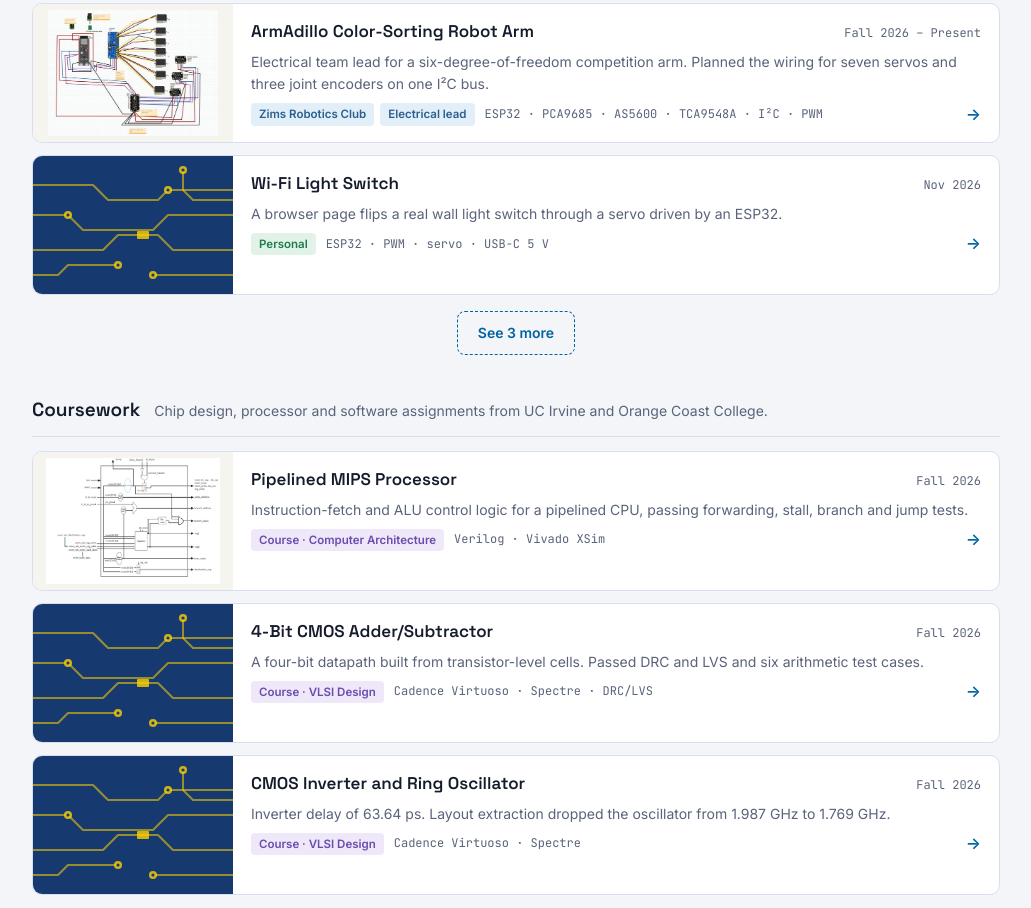
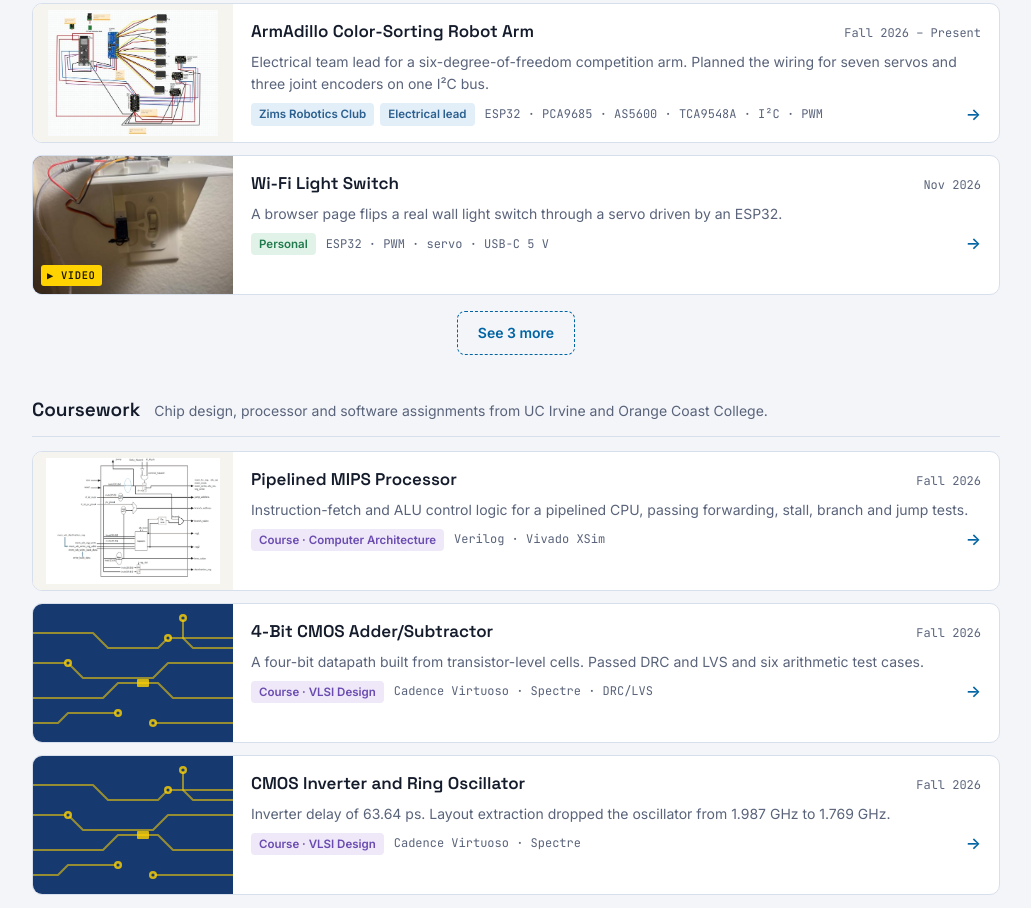
Before and after one commit to MrYangGeorge/George-Thant-Personal-Website, a plain HTML site: page index.html in a window 1280 px wide. Shown: the part 1815-2723 px from the top of the page, without its empty margins (124-1155 px from the left). Drawn offline with Linux system fonts and the light colour scheme.

Commit message:
Fix the light switch list thumbnail
Co-Authored-By: Claude Opus 5.5 <noreply@anthropic.com>
Claude-Session: https://claude.ai/code/session_01HAm3Tawv2QBZG3iRdeBe25

```diff
--- a/index.html
+++ b/index.html
@@ -130,6 +130,6 @@
 
 <footer class="site"><div class="wrap silk"><span>© 2026 George Thant</span></div></footer>
 
-<script src="script.js?v=10" defer></script>
+<script src="script.js?v=11" defer></script>
 </body>
 </html>
--- a/script.js
+++ b/script.js
@@ -51,7 +51,7 @@ const projects = [
       "Added a TCA9548A I²C multiplexer so three AS5600 magnetic encoders, which all share one fixed address, can report joint angles on the same bus.",
       "Split the power: a fused 6 V, 20 A supply for the servos and a separate 5 V, 2 A supply for the ESP32. Mechanical CAD is still in progress."],
     skills: ["Leading an electrical team", "I²C bus design with a multiplexer", "Servo power budgeting and fusing", "Choosing sensors for joint feedback"] },
-  { id: "switch", hasVideo: true, repo: "https://github.com/MrYangGeorge/wifi-light-switch", gallery: SWITCH, img: SWITCH[0].thumb, pos: "center 55%", layout: "switch", cat: "embedded", title: "Wi-Fi Light Switch", badges: [["Personal","Personal"]], date: "Nov 2026",
+  { id: "switch", hasVideo: true, repo: "https://github.com/MrYangGeorge/wifi-light-switch", gallery: SWITCH, img: IMG + "light-switch-mounted-thumb.jpg", pos: "center 55%", layout: "switch", cat: "embedded", title: "Wi-Fi Light Switch", badges: [["Personal","Personal"]], date: "Nov 2026",
     stack: "ESP32 · PWM · servo · USB-C 5 V",
     short: "A browser page flips a real wall light switch through a servo driven by an ESP32.",
     bullets: ["Built a web page served by the ESP32 that turns a wall light switch on and off over Wi-Fi.",
```
